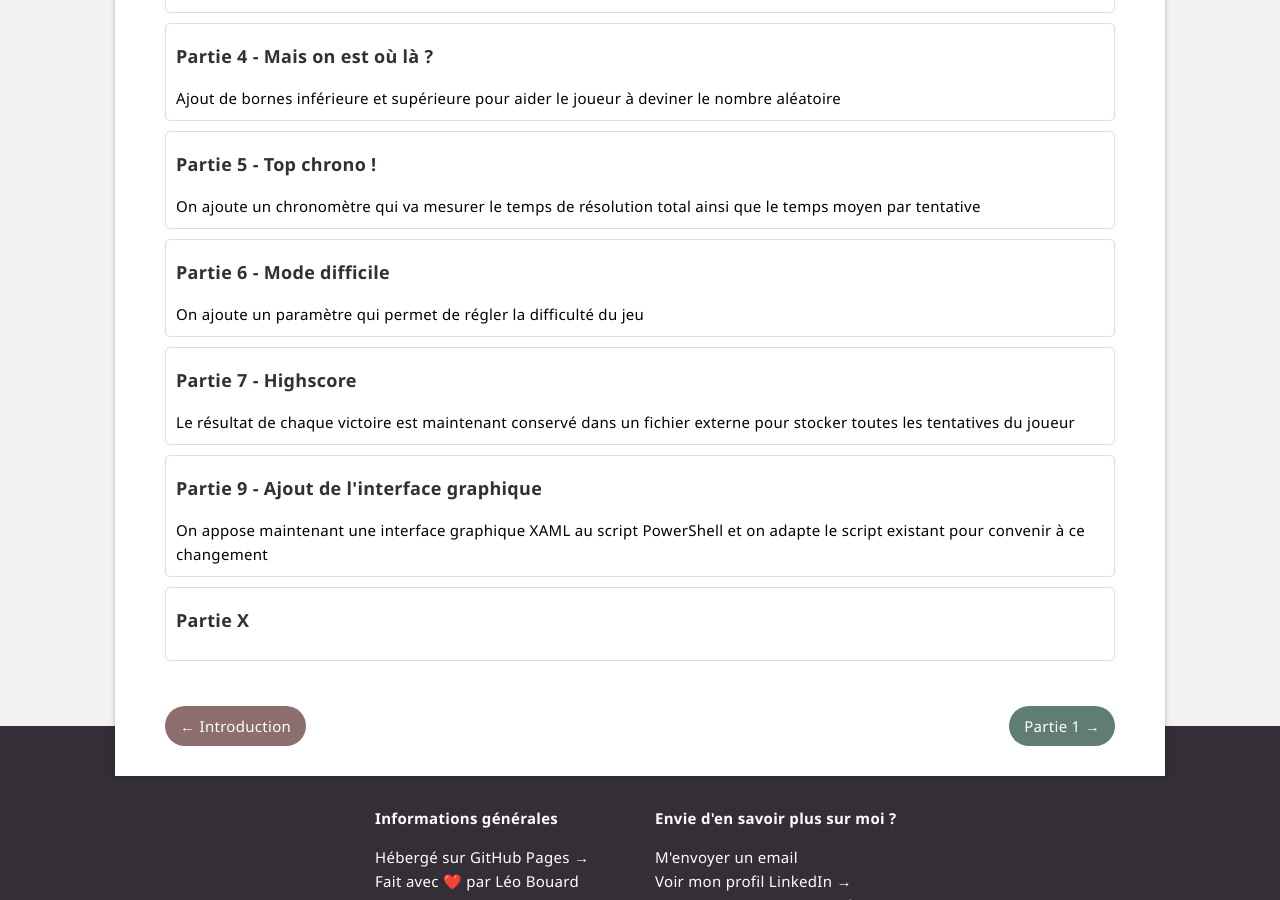
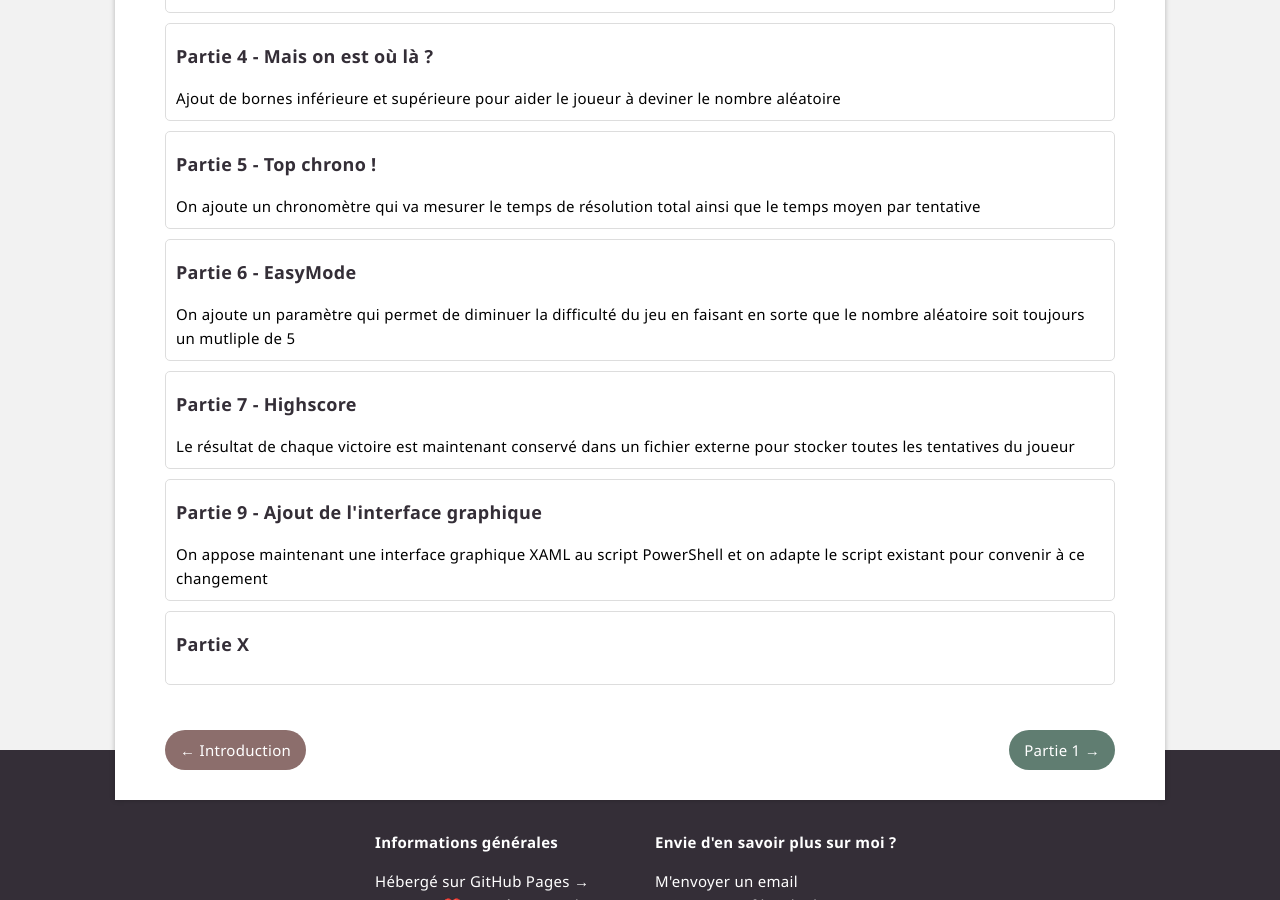
Before and after one commit to leobouard/leobouard.github.io, a Jekyll site: the page built from _posts/2022-12-01-cours-pratique-powershell-sommaire.md, in a window 1280 px wide and 900 px high, scrolled down 719 px. Built offline with Jekyll 4.4.1, drawn with Linux system fonts in a browser that asks for light colours; some web fonts are replaced.

Commit message:
Update 2022-12-01-cours-pratique-powershell-006.md

```diff
--- a/_posts/2022-12-01-cours-pratique-powershell-006.md
+++ b/_posts/2022-12-01-cours-pratique-powershell-006.md
@@ -1,7 +1,7 @@
 ---
 layout: post
-title: "Partie 6 - Mode difficile"
-description: "On ajoute un paramètre qui permet de régler la difficulté du jeu"
+title: "Partie 6 - EasyMode"
+description: "On ajoute un paramètre qui permet de diminuer la difficulté du jeu en faisant en sorte que le nombre aléatoire soit toujours un mutliple de 5"
 icon: 🎓
 nextLink:
   name: "Partie 7"
```
